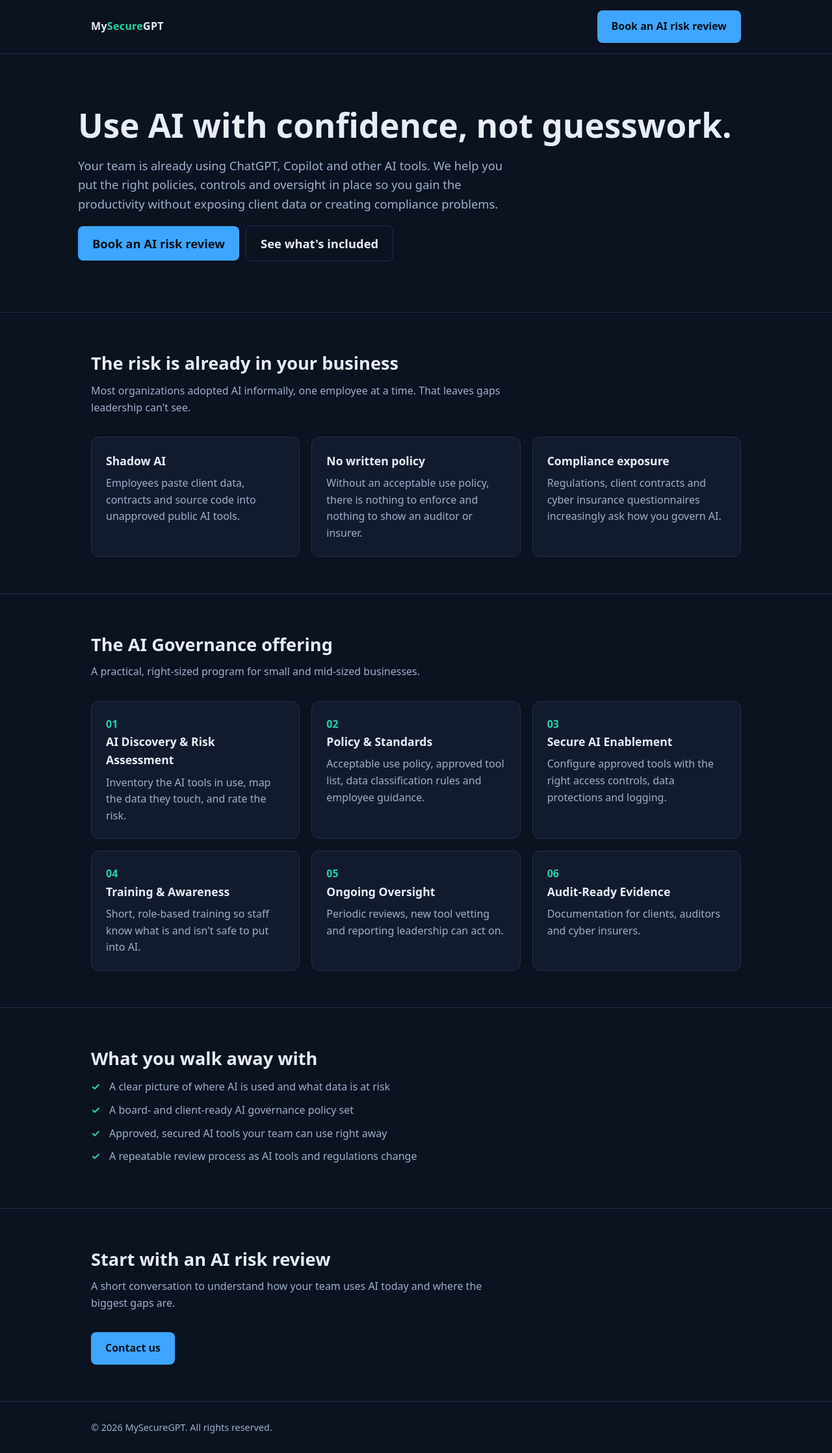
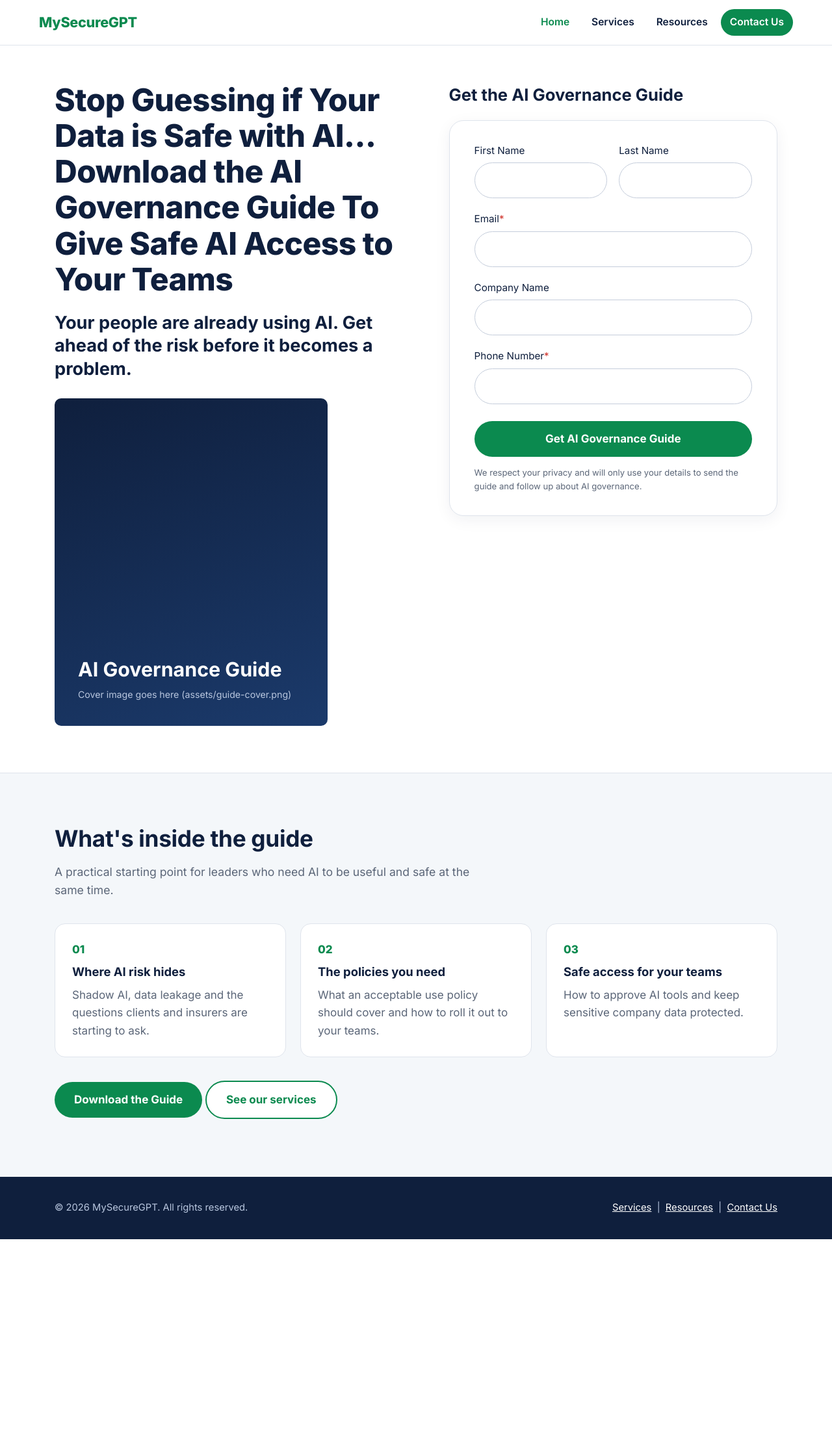
Before and after one commit to akp73/ai-mysecuregpt, a plain HTML site: page index.html in a window 1280 px wide. Shown: the whole page at 65% size. After the commit the page ends 1907 px from the top, so only its background shows below. Drawn offline with Linux system fonts and the light colour scheme.

Commit message:
Add files via upload

```diff
--- a/index.html
+++ b/index.html
@@ -3,107 +3,76 @@
 <head>
 <meta charset="utf-8">
 <meta name="viewport" content="width=device-width, initial-scale=1">
-<title>AI Governance for Growing Businesses | MySecureGPT</title>
-<meta name="description" content="Practical AI governance for small and mid-sized businesses: policies, risk assessment, secure AI tooling and ongoing oversight.">
-<style>
-  :root{--bg:#0b1220;--panel:#121b2e;--text:#e8edf6;--muted:#9fb0cc;--accent:#3ea6ff;--accent2:#22d3a6;--line:#22304d}
-  *{box-sizing:border-box}
-  body{margin:0;font:16px/1.6 system-ui,-apple-system,Segoe UI,Roboto,sans-serif;background:var(--bg);color:var(--text)}
-  a{color:var(--accent)}
-  .wrap{max-width:1040px;margin:0 auto;padding:0 20px}
-  header{border-bottom:1px solid var(--line)}
-  nav{display:flex;justify-content:space-between;align-items:center;padding:16px 0}
-  .logo{font-weight:700;letter-spacing:.3px}
-  .logo span{color:var(--accent2)}
-  nav a.cta{margin-left:0}
-  .btn{display:inline-block;background:var(--accent);color:#04101f;font-weight:600;padding:12px 22px;border-radius:8px;text-decoration:none}
-  .btn.alt{background:transparent;color:var(--text);border:1px solid var(--line);margin-left:10px}
-  .hero{padding:80px 0 60px}
-  .hero h1{font-size:clamp(2rem,5vw,3.2rem);line-height:1.15;margin:0 0 18px}
-  .hero p{color:var(--muted);font-size:1.15rem;max-width:680px}
-  section{padding:56px 0;border-top:1px solid var(--line)}
-  h2{font-size:1.7rem;margin:0 0 8px}
-  .sub{color:var(--muted);margin:0 0 32px;max-width:640px}
-  .grid{display:grid;gap:18px;grid-template-columns:repeat(auto-fit,minmax(260px,1fr))}
-  .card{background:var(--panel);border:1px solid var(--line);border-radius:12px;padding:22px}
-  .card h3{margin:0 0 8px;font-size:1.1rem}
-  .card p{margin:0;color:var(--muted)}
-  .num{color:var(--accent2);font-weight:700}
-  ul.check{list-style:none;padding:0;margin:0}
-  ul.check li{padding-left:28px;position:relative;margin:10px 0;color:var(--muted)}
-  ul.check li::before{content:"\2713";position:absolute;left:0;color:var(--accent2);font-weight:700}
-  footer{border-top:1px solid var(--line);padding:28px 0;color:var(--muted);font-size:.9rem}
-</style>
+<title>AI Governance Guide | MySecureGPT</title>
+<meta name="description" content="Download the AI Governance Guide and give your teams safe access to AI without putting company data at risk.">
+<link rel="preconnect" href="https://fonts.googleapis.com">
+<link href="https://fonts.googleapis.com/css2?family=Inter:wght@400;600;700;800&display=swap" rel="stylesheet">
+<link rel="stylesheet" href="styles.css">
+<script src="script.js" defer></script>
 </head>
 <body>
 <header>
-  <div class="wrap">
+  <div class="wrap bar">
+    <a class="brand" href="index.html"><img src="assets/logo.png" alt="MySecureGPT" data-fallback=".brand-text"><span class="brand-text" style="display:none">My<span>Secure</span>GPT</span></a>
+    <button class="menu-btn" aria-label="Menu">Menu</button>
     <nav>
-      <div class="logo">My<span>Secure</span>GPT</div>
-      <a class="btn" href="#contact">Book an AI risk review</a>
+      <ul>
+        <li><a class="active" href="index.html">Home</a></li>
+        <li><a href="services.html">Services</a></li>
+        <li><a href="resources.html">Resources</a></li>
+        <li><a class="nav-cta" href="contact.html">Contact Us</a></li>
+      </ul>
     </nav>
   </div>
 </header>
 
 <main>
-  <div class="wrap hero">
-    <h1>Use AI with confidence, not guesswork.</h1>
-    <p>Your team is already using ChatGPT, Copilot and other AI tools. We help you put the right policies, controls and oversight in place so you gain the productivity without exposing client data or creating compliance problems.</p>
-    <p><a class="btn" href="#contact">Book an AI risk review</a><a class="btn alt" href="#offering">See what's included</a></p>
-  </div>
+  <section class="hero">
+    <div class="wrap hero-grid">
+      <div>
+        <h1>Stop Guessing if Your Data is Safe with AI... Download the AI Governance Guide To Give Safe AI Access to Your Teams</h1>
+        <h2>Your people are already using AI. Get ahead of the risk before it becomes a problem.</h2>
+        <img class="cover" src="assets/guide-cover.png" alt="AI Governance Guide cover" data-fallback=".cover-fallback">
+        <div class="cover-fallback"><b>AI Governance Guide</b><small>Cover image goes here (assets/guide-cover.png)</small></div>
+      </div>
 
-  <section id="why">
-    <div class="wrap">
-      <h2>The risk is already in your business</h2>
-      <p class="sub">Most organizations adopted AI informally, one employee at a time. That leaves gaps leadership can't see.</p>
-      <div class="grid">
-        <div class="card"><h3>Shadow AI</h3><p>Employees paste client data, contracts and source code into unapproved public AI tools.</p></div>
-        <div class="card"><h3>No written policy</h3><p>Without an acceptable use policy, there is nothing to enforce and nothing to show an auditor or insurer.</p></div>
-        <div class="card"><h3>Compliance exposure</h3><p>Regulations, client contracts and cyber insurance questionnaires increasingly ask how you govern AI.</p></div>
+      <div class="form-card" id="guide">
+        <h3>Get the AI Governance Guide</h3>
+        <form class="form-box" data-hs="guide">
+          <div class="row">
+            <div class="field"><label for="firstname">First Name</label><input id="firstname" name="firstname" autocomplete="given-name"></div>
+            <div class="field"><label for="lastname">Last Name</label><input id="lastname" name="lastname" autocomplete="family-name"></div>
+          </div>
+          <div class="field"><label for="email">Email<i>*</i></label><input id="email" name="email" type="email" required autocomplete="email"></div>
+          <div class="field"><label for="company">Company Name</label><input id="company" name="company" autocomplete="organization"></div>
+          <div class="field"><label for="phone">Phone Number<i>*</i></label><input id="phone" name="phone" type="tel" required autocomplete="tel"></div>
+          <button class="btn" type="submit">Get AI Governance Guide</button>
+          <p class="fine">We respect your privacy and will only use your details to send the guide and follow up about AI governance.</p>
+          <div class="msg" role="status"></div>
+        </form>
       </div>
     </div>
   </section>
 
-  <section id="offering">
+  <section class="block soft">
     <div class="wrap">
-      <h2>The AI Governance offering</h2>
-      <p class="sub">A practical, right-sized program for small and mid-sized businesses.</p>
+      <h2 class="title">What's inside the guide</h2>
+      <p class="lead">A practical starting point for leaders who need AI to be useful and safe at the same time.</p>
       <div class="grid">
-        <div class="card"><div class="num">01</div><h3>AI Discovery &amp; Risk Assessment</h3><p>Inventory the AI tools in use, map the data they touch, and rate the risk.</p></div>
-        <div class="card"><div class="num">02</div><h3>Policy &amp; Standards</h3><p>Acceptable use policy, approved tool list, data classification rules and employee guidance.</p></div>
-        <div class="card"><div class="num">03</div><h3>Secure AI Enablement</h3><p>Configure approved tools with the right access controls, data protections and logging.</p></div>
-        <div class="card"><div class="num">04</div><h3>Training &amp; Awareness</h3><p>Short, role-based training so staff know what is and isn't safe to put into AI.</p></div>
-        <div class="card"><div class="num">05</div><h3>Ongoing Oversight</h3><p>Periodic reviews, new tool vetting and reporting leadership can act on.</p></div>
-        <div class="card"><div class="num">06</div><h3>Audit-Ready Evidence</h3><p>Documentation for clients, auditors and cyber insurers.</p></div>
+        <div class="card"><div class="num">01</div><h3>Where AI risk hides</h3><p>Shadow AI, data leakage and the questions clients and insurers are starting to ask.</p></div>
+        <div class="card"><div class="num">02</div><h3>The policies you need</h3><p>What an acceptable use policy should cover and how to roll it out to your teams.</p></div>
+        <div class="card"><div class="num">03</div><h3>Safe access for your teams</h3><p>How to approve AI tools and keep sensitive company data protected.</p></div>
       </div>
-    </div>
-  </section>
-
-  <section id="outcomes">
-    <div class="wrap">
-      <h2>What you walk away with</h2>
-      <ul class="check">
-        <li>A clear picture of where AI is used and what data is at risk</li>
-        <li>A board- and client-ready AI governance policy set</li>
-        <li>Approved, secured AI tools your team can use right away</li>
-        <li>A repeatable review process as AI tools and regulations change</li>
-      </ul>
-    </div>
-  </section>
-
-  <section id="contact">
-    <div class="wrap">
-      <h2>Start with an AI risk review</h2>
-      <p class="sub">A short conversation to understand how your team uses AI today and where the biggest gaps are.</p>
-      <!-- TODO: replace with your real email address or a booking link -->
-      <a class="btn" href="mailto:CONTACT_EMAIL_HERE?subject=AI%20risk%20review">Contact us</a>
+      <p style="margin-top:36px"><a class="btn" href="#guide">Download the Guide</a> <a class="btn outline" href="services.html">See our services</a></p>
     </div>
   </section>
 </main>
 
 <footer>
-  <div class="wrap">&copy; <span id="y"></span> MySecureGPT. All rights reserved.</div>
+  <div class="wrap foot">
+    <div>&copy; <span id="y"></span> MySecureGPT. All rights reserved.</div>
+    <div><a href="services.html">Services</a> &nbsp;|&nbsp; <a href="resources.html">Resources</a> &nbsp;|&nbsp; <a href="contact.html">Contact Us</a></div>
+  </div>
 </footer>
-<script>document.getElementById('y').textContent=new Date().getFullYear()</script>
 </body>
 </html>
--- /dev/null
+++ b/script.js
@@ -0,0 +1,64 @@
+/* ===== Site settings: edit these ===== */
+const SETTINGS = {
+  // HubSpot form submission (leave GUIDs empty until you create the forms in HubSpot)
+  hubspotPortalId: "246199396",
+  guideFormGuid: "",     // HubSpot form GUID for the lead-magnet form
+  contactFormGuid: "",   // HubSpot form GUID for the Contact Us form
+  guideUrl: "assets/AI-Governance-Guide.pdf"  // the PDF you will supply
+};
+/* ===================================== */
+
+// mobile menu + footer year
+document.addEventListener("DOMContentLoaded", () => {
+  const btn = document.querySelector(".menu-btn"), nav = document.querySelector("nav");
+  if (btn) btn.addEventListener("click", () => nav.classList.toggle("open"));
+  const y = document.getElementById("y"); if (y) y.textContent = new Date().getFullYear();
+
+  // logo / cover image fallbacks if the image files have not been added yet
+  document.querySelectorAll("img[data-fallback]").forEach(img => {
+    const showFallback = () => {
+      img.style.display = "none";
+      const fb = document.querySelector(img.dataset.fallback);
+      if (fb) fb.style.display = "flex";
+    };
+    img.addEventListener("error", showFallback);
+    if (img.complete && img.naturalWidth === 0) showFallback();
+  });
+
+  document.querySelectorAll("form[data-hs]").forEach(form => {
+    form.addEventListener("submit", async e => {
+      e.preventDefault();
+      const kind = form.dataset.hs; // "guide" or "contact"
+      const guid = kind === "guide" ? SETTINGS.guideFormGuid : SETTINGS.contactFormGuid;
+      const msg = form.querySelector(".msg");
+      const submit = form.querySelector("button[type=submit]");
+      const data = Object.fromEntries(new FormData(form).entries());
+      const fields = Object.entries(data).map(([name, value]) => ({ name, value }));
+      submit.disabled = true;
+      msg.className = "msg";
+      try {
+        if (guid) {
+          const r = await fetch(
+            `https://api.hsforms.com/submissions/v3/integration/submit/${SETTINGS.hubspotPortalId}/${guid}`,
+            { method: "POST", headers: { "Content-Type": "application/json" },
+              body: JSON.stringify({ fields, context: { pageUri: location.href, pageName: document.title } }) });
+          if (!r.ok) throw new Error("HubSpot " + r.status);
+        } else {
+          console.warn("HubSpot form GUID not set in script.js: submission was not sent to HubSpot.");
+        }
+        form.reset();
+        if (kind === "guide") {
+          msg.className = "msg ok";
+          msg.innerHTML = `Thank you! <a href="${SETTINGS.guideUrl}" download><b>Click here to download your AI Governance Guide</b></a>.`;
+          const a = document.createElement("a"); a.href = SETTINGS.guideUrl; a.download = ""; document.body.appendChild(a); a.click(); a.remove();
+        } else {
+          msg.className = "msg ok";
+          msg.textContent = "Thanks! We received your message and will be in touch shortly.";
+        }
+      } catch (err) {
+        msg.className = "msg err";
+        msg.textContent = "Sorry, something went wrong. Please try again or email us directly.";
+      } finally { submit.disabled = false; }
+    });
+  });
+});
--- /dev/null
+++ b/styles.css
@@ -0,0 +1,86 @@
+:root{--navy:#0f1f3d;--green:#0b8a4f;--green-dark:#086b3d;--muted:#5b6678;--line:#dfe4ec;--soft:#f4f7fa;--white:#fff}
+*{box-sizing:border-box}
+html{scroll-behavior:smooth}
+body{margin:0;font:17px/1.6 Inter,system-ui,-apple-system,"Segoe UI",Roboto,sans-serif;color:var(--navy);background:var(--white)}
+a{color:var(--green)}
+img{max-width:100%;height:auto}
+.wrap{max-width:1160px;margin:0 auto;padding:0 24px}
+
+/* header / nav */
+header{border-bottom:1px solid var(--line);background:#fff;position:sticky;top:0;z-index:10}
+.bar{display:flex;align-items:center;justify-content:space-between;gap:20px;padding:14px 0}
+.brand{display:flex;align-items:center;text-decoration:none;color:var(--navy);font-weight:800;font-size:1.35rem;letter-spacing:-.3px}
+.brand img{height:48px;width:auto;display:block}
+.brand span{color:var(--green)}
+nav ul{display:flex;gap:6px;list-style:none;margin:0;padding:0;align-items:center}
+nav a{display:block;padding:8px 14px;border-radius:999px;text-decoration:none;color:var(--navy);font-weight:600;font-size:.97rem}
+nav a:hover{background:var(--soft)}
+nav a.active{color:var(--green)}
+nav a.nav-cta{background:var(--green);color:#fff}
+nav a.nav-cta:hover{background:var(--green-dark)}
+.menu-btn{display:none;background:none;border:1px solid var(--line);border-radius:8px;padding:8px 12px;font-size:1rem;cursor:pointer}
+
+/* buttons */
+.btn{display:inline-block;background:var(--green);color:#fff;border:0;font:inherit;font-weight:700;padding:14px 30px;border-radius:999px;text-decoration:none;cursor:pointer}
+.btn:hover{background:var(--green-dark)}
+.btn.outline{background:#fff;color:var(--green);border:2px solid var(--green)}
+.btn.outline:hover{background:var(--soft)}
+
+/* hero (lead magnet) */
+.hero{padding:56px 0 72px}
+.hero-grid{display:grid;grid-template-columns:1.05fr .95fr;gap:48px;align-items:start}
+.hero h1{font-size:clamp(2rem,4.2vw,3rem);line-height:1.15;margin:0 0 22px;font-weight:800;letter-spacing:-.5px}
+.hero h2{font-size:clamp(1.25rem,2.4vw,1.7rem);line-height:1.3;margin:0 0 28px;font-weight:700}
+.cover{display:block;max-width:420px;border-radius:10px;box-shadow:0 14px 40px rgba(15,31,61,.18)}
+.cover-fallback{display:none;max-width:420px;aspect-ratio:5/6;border-radius:10px;background:linear-gradient(160deg,var(--navy),#1b3a6b);color:#fff;padding:36px;flex-direction:column;justify-content:flex-end}
+.cover-fallback b{font-size:1.9rem;line-height:1.15}
+.cover-fallback small{color:#b8c6de;margin-top:10px}
+
+/* form card */
+.form-card h3{font-size:1.6rem;margin:0 0 18px}
+.form-box{border:1px solid var(--line);border-radius:22px;padding:34px 38px;background:#fff;box-shadow:0 6px 24px rgba(15,31,61,.06)}
+.row{display:grid;grid-template-columns:1fr 1fr;gap:18px}
+.field{margin-bottom:20px}
+.field label{display:block;font-size:.95rem;margin-bottom:6px}
+.field label i{color:#d0342c;font-style:normal}
+.field input,.field textarea{width:100%;font:inherit;padding:13px 18px;border:1px solid #c5cddb;border-radius:999px;background:#fff;color:var(--navy)}
+.field textarea{border-radius:18px;min-height:130px;resize:vertical}
+.field input:focus,.field textarea:focus{outline:2px solid var(--green);border-color:var(--green)}
+.form-box .btn{width:100%;margin-top:6px}
+.fine{font-size:.82rem;color:var(--muted);margin:14px 0 0}
+.msg{display:none;margin-top:16px;padding:14px 18px;border-radius:12px;font-size:.98rem}
+.msg.ok{display:block;background:#e7f6ee;border:1px solid #b6e2c9}
+.msg.err{display:block;background:#fdeceb;border:1px solid #f3b9b5}
+
+/* sections */
+section.block{padding:72px 0;border-top:1px solid var(--line)}
+section.soft{background:var(--soft)}
+h2.title{font-size:clamp(1.6rem,3vw,2.2rem);margin:0 0 10px;letter-spacing:-.3px}
+.lead{color:var(--muted);max-width:680px;margin:0 0 36px;font-size:1.1rem}
+.grid{display:grid;gap:22px;grid-template-columns:repeat(auto-fit,minmax(280px,1fr))}
+.card{background:#fff;border:1px solid var(--line);border-radius:16px;padding:26px}
+.card h3{margin:0 0 8px;font-size:1.15rem}
+.card p{margin:0;color:var(--muted)}
+.card .num{color:var(--green);font-weight:800;margin-bottom:6px}
+.card .tag{display:inline-block;font-size:.78rem;font-weight:700;color:var(--green);background:#e7f6ee;padding:3px 10px;border-radius:999px;margin-bottom:10px}
+ul.check{list-style:none;padding:0;margin:0}
+ul.check li{position:relative;padding-left:30px;margin:12px 0}
+ul.check li::before{content:"\2713";position:absolute;left:0;color:var(--green);font-weight:800}
+.page-head{padding:56px 0 8px}
+.page-head h1{font-size:clamp(2rem,4vw,2.8rem);margin:0 0 10px;letter-spacing:-.5px}
+.page-head p{color:var(--muted);max-width:680px;font-size:1.1rem;margin:0}
+.contact-grid{display:grid;grid-template-columns:.8fr 1.2fr;gap:48px;align-items:start;padding:40px 0 72px}
+
+footer{background:var(--navy);color:#b8c6de;padding:36px 0;font-size:.92rem}
+footer a{color:#fff}
+.foot{display:flex;justify-content:space-between;flex-wrap:wrap;gap:14px}
+
+@media(max-width:860px){
+  .hero-grid,.contact-grid{grid-template-columns:1fr}
+  .menu-btn{display:block}
+  nav{display:none;position:absolute;left:0;right:0;top:100%;background:#fff;border-bottom:1px solid var(--line);padding:10px 24px 18px}
+  nav.open{display:block}
+  nav ul{flex-direction:column;align-items:stretch}
+  .form-box{padding:26px 22px}
+  .row{grid-template-columns:1fr;gap:0}
+}
```
Also changed, not shown: contact.html (added, +67 -0 lines), resources.html (added, +67 -0 lines), services.html (added, +69 -0 lines).
